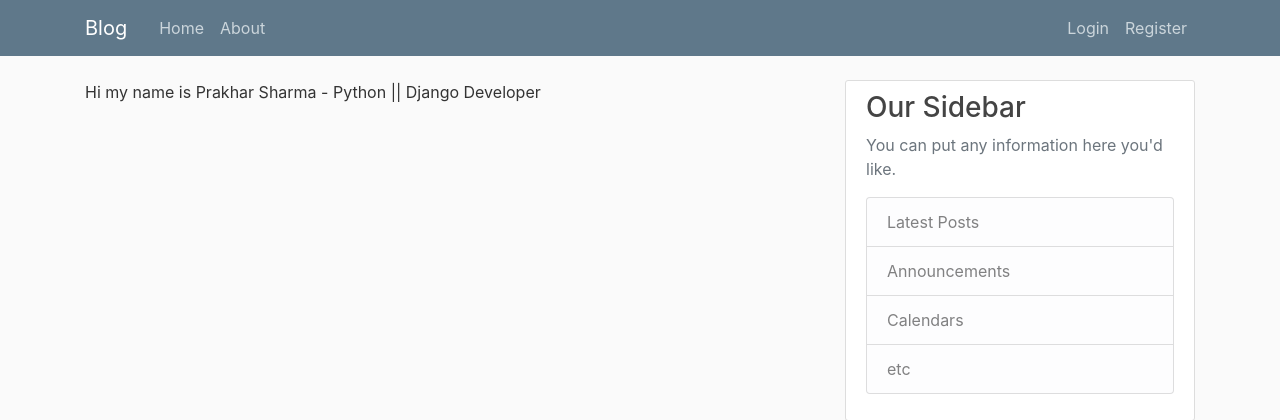
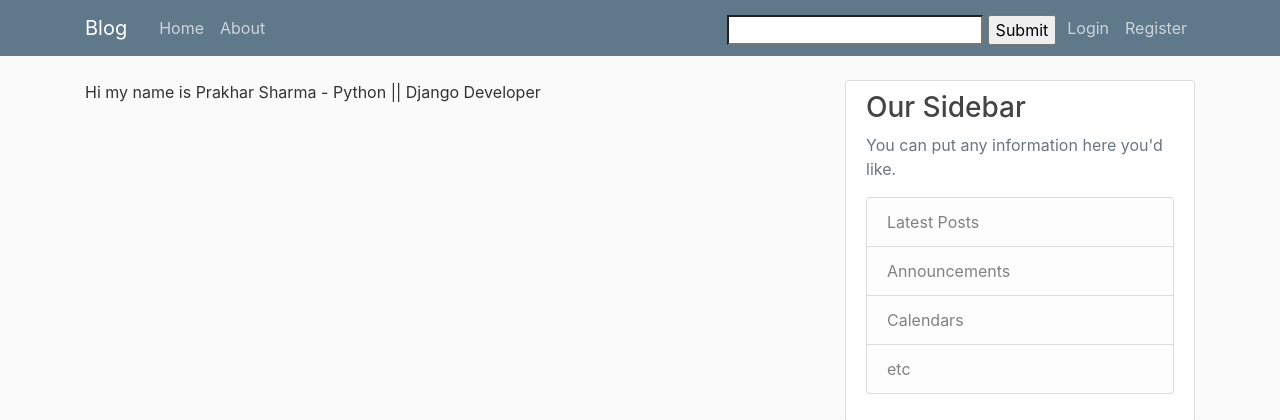
Before and after one commit to PrakharSharma888/Blog, a Django app: page /about in a window 1280 px wide. Shown: the top 420 px of the page. Run offline with Django 3.2, Linux system fonts and the light colour scheme; some libraries are stand-ins or nearby versions.

Commit message:
Update base.html

```diff
--- a/templates/blog/base.html
+++ b/templates/blog/base.html
@@ -28,10 +28,20 @@
         <!-- Navbar Right Side -->
         <div class="navbar-nav">
           {% if user.is_authenticated %}
+            <form style="margin-top:7px; margin-right:3px;" method="get" action="search">
+              {% csrf_token %}
+            <input type="search" name="search">
+              <input type="submit" name="ok">
+              </form>
             <a class="nav-item nav-link" href="{% url 'logout' %}">Logout</a>
             <a class="nav-item nav-link" href="{% url 'profile' %}">Profile</a>
             <a class="nav-item nav-link" href="{% url 'post-new' %}">New Post</a>
           {% else %}
+            <form style="margin-top:7px; margin-right:3px;" method="get" action="search">
+              {% csrf_token %}
+            <input type="search" name="search">
+              <input type="submit" name="ok">
+              </form>
             <a class="nav-item nav-link" href="login">Login</a>
             <a class="nav-item nav-link" href="register">Register</a>
           {% endif %}
```
